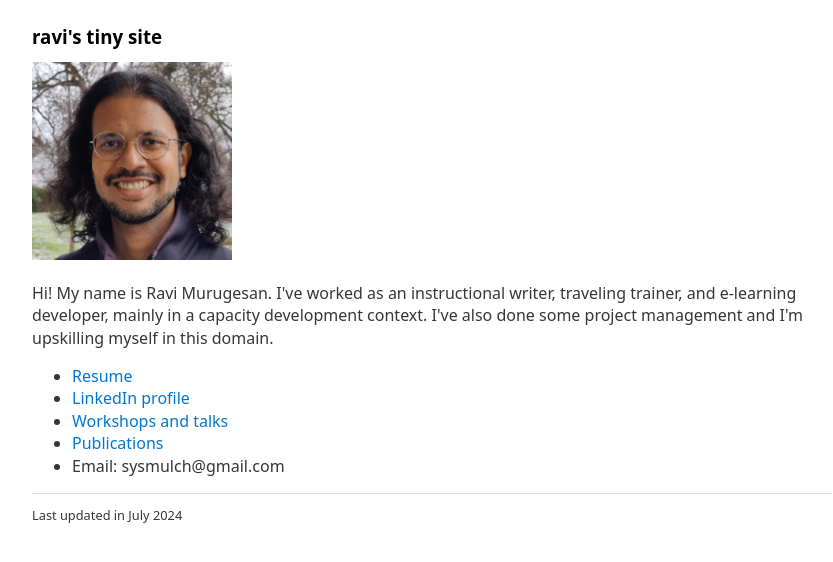
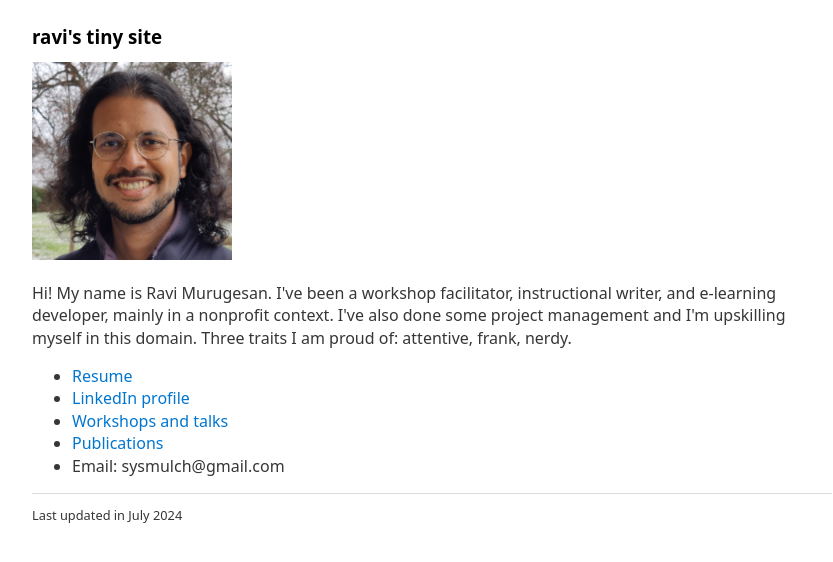
Before and after one commit to sysmulch/sysmulch.github.io, a plain HTML site: page index.html in a window 1280 px wide. Shown: the whole page, without its empty margins (208-1041 px from the left). Drawn offline with nearby package versions, Linux system fonts and the light colour scheme.

Commit message:
Update index.html

```diff
--- a/index.html
+++ b/index.html
@@ -11,7 +11,7 @@
 <h3>ravi's tiny site</h3>
 <img src="images/ravi.jpg" alt="Ravi's photo" style="max-width:25%; margin-right: 10px;">
 
-<p>Hi! My name is Ravi Murugesan. I've worked as an instructional writer, traveling trainer, and e-learning developer, mainly in a capacity development context. I've also done some project management and I'm upskilling myself in this domain.
+<p>Hi! My name is Ravi Murugesan. I've been a workshop facilitator, instructional writer, and e-learning developer, mainly in a nonprofit context. I've also done some project management and I'm upskilling myself in this domain. Three traits I am proud of: attentive, frank, nerdy.
 </p>
 
 <ul>
```
